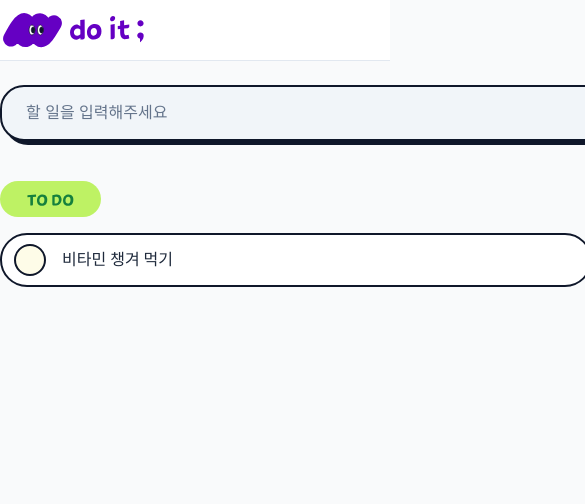
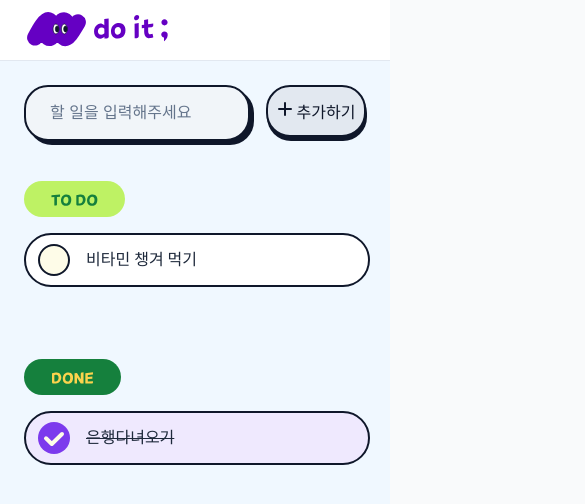
Before and after one commit to ujeans/todo-list, a Next.js app in the folder todo_list/: page / in a window 390 px wide. Shown: the top 504 px of the page, 585 px wide, since content can reach past the window. Built offline with nearby package versions, Linux system fonts and the light colour scheme.

Commit message:
/페이지 반응형 모바일, 태블릿 버전 구현

```diff
--- a/todo_list/src/app/page.tsx
+++ b/todo_list/src/app/page.tsx
@@ -36,4 +36,8 @@ export default function Home() {
 
 const listStyles = css`
   gap: 24px;
+
+  @media (max-width: 744px) {
+    flex-direction: column;
+  }
 `;
--- a/todo_list/src/components/home/DoneList.tsx
+++ b/todo_list/src/components/home/DoneList.tsx
@@ -27,4 +27,8 @@ export default DoneList;
 
 const listStyles = css`
   width: 50%;
+
+  @media (max-width: 744px) {
+    width: 100%;
+  }
 `;
--- a/todo_list/src/components/home/SearchBar.tsx
+++ b/todo_list/src/components/home/SearchBar.tsx
@@ -5,14 +5,34 @@ import Flex from "../shared/Flex";
 import Search from "../shared/Search";
 
 import PlusIcon from "@/assets/icons/plus.svg";
+import { useEffect, useState } from "react";
 
 function SearchBar() {
+  const [isMobile, setIsMobile] = useState(false);
+
+  useEffect(() => {
+    const handleResize = () => {
+      setIsMobile(window.innerWidth <= 375);
+    };
+
+    handleResize();
+    window.addEventListener("resize", handleResize);
+
+    return () => {
+      window.removeEventListener("resize", handleResize);
+    };
+  }, []);
+
   return (
     <Flex justify="space-between" css={wrapper}>
       <Search placeholder="할 일을 입력해주세요" />
-      <ButtonComponent color="default" icon={<PlusIcon />}>
-        추가하기
-      </ButtonComponent>
+      {isMobile ? (
+        <ButtonComponent color="default" size="small" icon={<PlusIcon />} />
+      ) : (
+        <ButtonComponent color="default" icon={<PlusIcon />}>
+          추가하기
+        </ButtonComponent>
+      )}
     </Flex>
   );
 }
@@ -20,6 +40,11 @@ function SearchBar() {
 const wrapper = css`
   width: 100%;
   margin: 24px 0 40px 0;
+  gap: 16px;
+
+  @media (max-width: 375px) {
+    gap: 8px;
+  }
 `;
 
 export default SearchBar;
--- a/todo_list/src/components/home/TodoList.tsx
+++ b/todo_list/src/components/home/TodoList.tsx
@@ -27,4 +27,8 @@ export default TodoList;
 
 const listStyles = css`
   width: 50%;
+
+  @media (max-width: 744px) {
+    width: 100%;
+  }
 `;
--- a/todo_list/src/components/shared/CheckList.tsx
+++ b/todo_list/src/components/shared/CheckList.tsx
@@ -1,5 +1,6 @@
 import { css } from "@emotion/react";
 import styled from "@emotion/styled";
+
 import { colors } from "@/styles/colorPalette";
 
 import Flex from "./Flex";
@@ -49,12 +50,15 @@ function CheckList({
 
 const listRowContainerStyles = (isChecked: boolean, detail: boolean) => css`
   width: 100%;
-  /* width: ${detail ? "996px" : "588px"}; */
   height: ${detail ? "64px" : "50px"};
   margin-top: 16px;
   border-radius: ${detail ? "24px" : "27px"};
   background-color: ${isChecked ? colors.violet100 : colors.white};
   border: 2px solid ${colors.slate900};
+
+  &:last-child {
+    margin-bottom: 48px;
+  }
 `;
 
 const iconStyles = css`
--- a/todo_list/src/components/shared/Container.tsx
+++ b/todo_list/src/components/shared/Container.tsx
@@ -19,7 +19,7 @@ function Container({ children, detail = false }: ContainerProps) {
 }
 
 const container = (detail: boolean) => css`
-  width: 1200px;
+  max-width: 1200px;
   height: calc(100vh - 60px);
   margin: 0 auto;
   padding-top: 61px;
@@ -28,6 +28,16 @@ const container = (detail: boolean) => css`
 
 const Wrapper = styled.div<{ detail: boolean }>`
   padding: ${props => (props.detail ? "0 102px" : "0px")};
+  box-sizing: border-box;
+
+  @media (max-width: 744px) {
+    padding: 0 24px;
+    background-color: aliceblue;
+  }
+
+  @media (max-width: 375px) {
+    padding: 0 16px;
+  }
 `;
 
 export default Container;
--- a/todo_list/src/components/shared/Gnb.tsx
+++ b/todo_list/src/components/shared/Gnb.tsx
@@ -1,15 +1,17 @@
 import { css } from "@emotion/react";
+
 import { colors } from "@/styles/colorPalette";
 
 import Flex from "./Flex";
 
 import LargeImage from "@/assets/images/large.svg";
+import SmallImage from "@/assets/images/small.svg";
 
 function Gnb() {
   return (
     <Flex align="center" css={container}>
       <Flex align="center" css={wrapper}>
-        <LargeImage />
+        <ResponsiveImage />
       </Flex>
     </Flex>
   );
@@ -32,6 +34,44 @@ const wrapper = css`
   margin: 0 auto;
   width: 1200px;
   height: 100%;
+
+  @media (max-width: 744px) {
+    width: 100%;
+    padding-left: 24px;
+  }
+
+  @media (max-width: 375px) {
+    padding-left: 16px;
+  }
+`;
+
+const ResponsiveImage = () => {
+  return (
+    <>
+      <Flex css={largeImageStyle}>
+        <LargeImage />
+      </Flex>
+      <Flex css={smallImageStyle}>
+        <SmallImage />
+      </Flex>
+    </>
+  );
+};
+
+const largeImageStyle = css`
+  display: block;
+
+  @media (max-width: 375px) {
+    display: none;
+  }
+`;
+
+const smallImageStyle = css`
+  display: none;
+
+  @media (max-width: 375px) {
+    display: block;
+  }
 `;
 
 export default Gnb;
--- a/todo_list/src/components/shared/Search.tsx
+++ b/todo_list/src/components/shared/Search.tsx
@@ -1,9 +1,10 @@
 import styled from "@emotion/styled";
+
 import { colors } from "../../styles/colorPalette";
 import { typographyMap } from "@/styles/typoGraphy";
 
 const Search = styled.input`
-  width: 1000px;
+  width: 100%;
   height: 56px;
   padding: 0 24px;
   background-color: ${colors.slate100};
--- a/todo_list/src/styles/button.ts
+++ b/todo_list/src/styles/button.ts
@@ -6,31 +6,31 @@ export const buttonColorMap = {
     background-color: ${colors.slate200};
     border: 2px solid ${colors.slate900};
     color: ${colors.slate900};
-    box-shadow: 4px 4px ${colors.slate900};
+    box-shadow: 1px 4px ${colors.slate900};
   `,
   delete: css`
     background-color: ${colors.rose500};
     border: 2px solid ${colors.slate900};
     color: ${colors.white};
-    box-shadow: 4px 4px ${colors.slate900};
+    box-shadow: 1px 4px ${colors.slate900};
   `,
   add: css`
     background-color: ${colors.violet600};
     border: 2px solid ${colors.slate900};
     color: ${colors.white};
-    box-shadow: 4px 4px ${colors.slate900};
+    box-shadow: 1px 4px ${colors.slate900};
   `,
   edit: css`
     background-color: ${colors.lime300};
     border: 2px solid ${colors.slate900};
     color: ${colors.slate900};
-    box-shadow: 4px 4px ${colors.slate900};
+    box-shadow: 1px 4px ${colors.slate900};
   `,
 };
 
 export const buttonSizeMap = {
   small: css`
-    width: 54px;
+    width: 54.78px;
     height: 52px;
   `,
 
```
